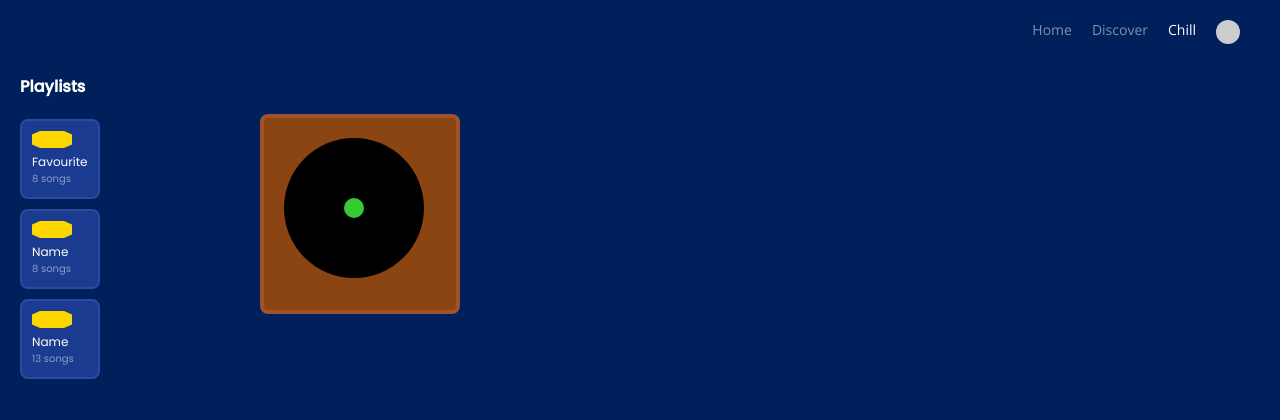
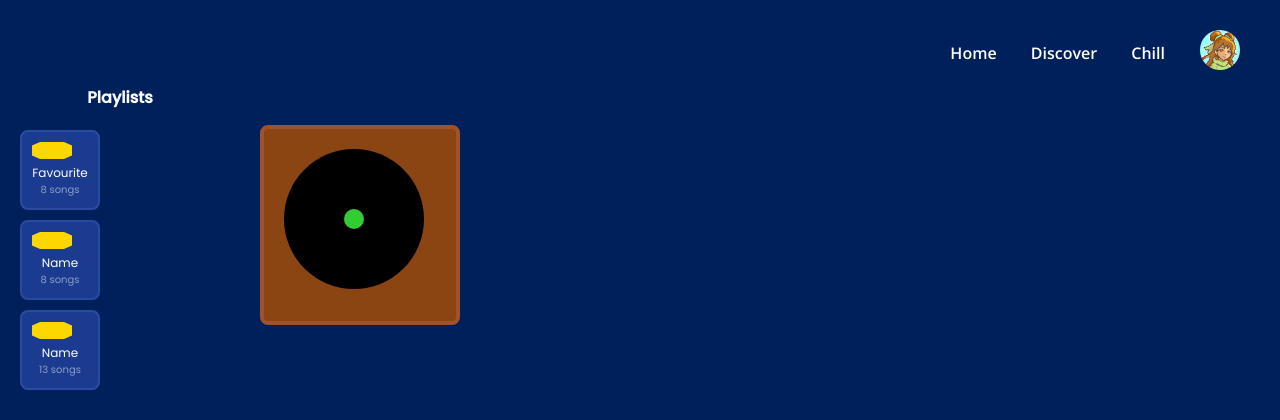
Before and after one commit to codingkatty/music, a PHP site: page /testing/chill.html in a window 1280 px wide. Shown: the top 420 px of the page. Run offline with PHP 8.4, Linux system fonts and the light colour scheme.

Commit message:
bruh commit 8/9?

```diff
--- a/testing/chill.html
+++ b/testing/chill.html
@@ -11,6 +11,7 @@
       href="https://fonts.googleapis.com/css2?family=Open+Sans:wght@400;600&family=Poppins:wght@400;500&family=Press+Start+2P&display=swap"
       rel="stylesheet"
     />
+    <link rel="stylesheet" href="styles.css" />
     <style>
       * {
         margin: 0;
@@ -192,12 +193,20 @@
     </style>
   </head>
   <body>
-    <div class="top-nav">
-      <a href="#">Home</a>
-      <a href="#">Discover</a>
-      <a href="#" class="active">Chill</a>
-      <div class="profile-icon"></div>
-    </div>
+    <header>
+      <nav>
+        <div class="navigation">
+          <div class="navigation-items">
+            <a href="index2.html">Home</a>
+            <a href="discover.html">Discover</a>
+            <a href="chill.html">Chill</a>
+          </div>
+        </div>
+        <div class="profile">
+          <img src="photo_2024-12-13_19-27-20.jpg" alt="Avatar" />
+        </div>
+      </nav>
+    </header>
 
     <div class="container">
       <div class="playlists">
--- a/testing/discover.html
+++ b/testing/discover.html
@@ -229,9 +229,9 @@
           <input type="text" placeholder="Search for songs..." />
         </div>
         <div class="nav-links">
-          <a href="#" class="active">Home</a>
-          <a href="#">Discover</a>
-          <a href="#">Chill</a>
+          <a href="index2.html">Home</a>
+          <a href="discover.html">Discover</a>
+          <a href="chill.html">Chill</a>
         </div>
         <div class="profile-icon"></div>
       </div>
--- a/testing/styles.css
+++ b/testing/styles.css
@@ -11,24 +11,41 @@
     justify-content: flex-end;
     align-items: center;
     padding: 10px 20px;
-    background-color: #002963;
+    background-color: transparent
   }
 
-  .nav-links {
-    display: flex;
-    gap: 30px;
-    list-style: none;
-    margin: 0;
-    padding: 0;
-  }
 
-  .nav-links li a {
-    font-family: 'Open Sans', Arial, sans-serif;
-    font-weight: bold;
-    font-size: 15px;
-    color: white;
-    text-decoration: none;
-  }
+header .navigation {
+  display: flex;
+}
+
+header .navigation .navigation-items a {
+  position: relative;
+  color: #ffffff;
+  font-size: 1em;
+  font-family: 'Open Sans', Arial, sans-serif;
+  font-weight: 600;
+  text-decoration: none;
+  margin-left: 15px;
+  margin-right: 15px;
+  transition: color 0.3s ease;
+}
+
+header .navigation .navigation-items a::after {
+  content: '';
+  position: absolute;
+  left: 0;
+  bottom: -5px;
+  width: 100%;
+  height: 3px;
+  background: #5271ff;
+  transform: scaleX(0);
+  transition: transform 0.3s ease;
+}
+
+header .navigation .navigation-items a:hover::after {
+  transform: scaleX(1);
+}
 
   .profile {
     margin-left: 20px;
```
Also changed, not shown: testing/index2.html (+9 -7 lines), testing/download.jpeg (added), testing/photo_2024-12-13_19-27-20.jpg (added).
